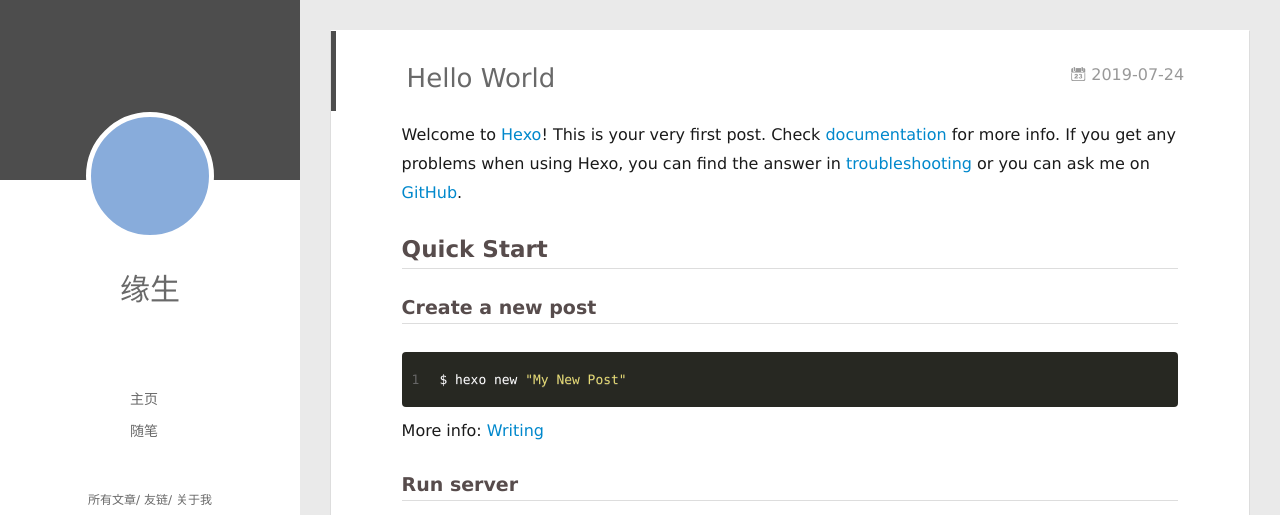
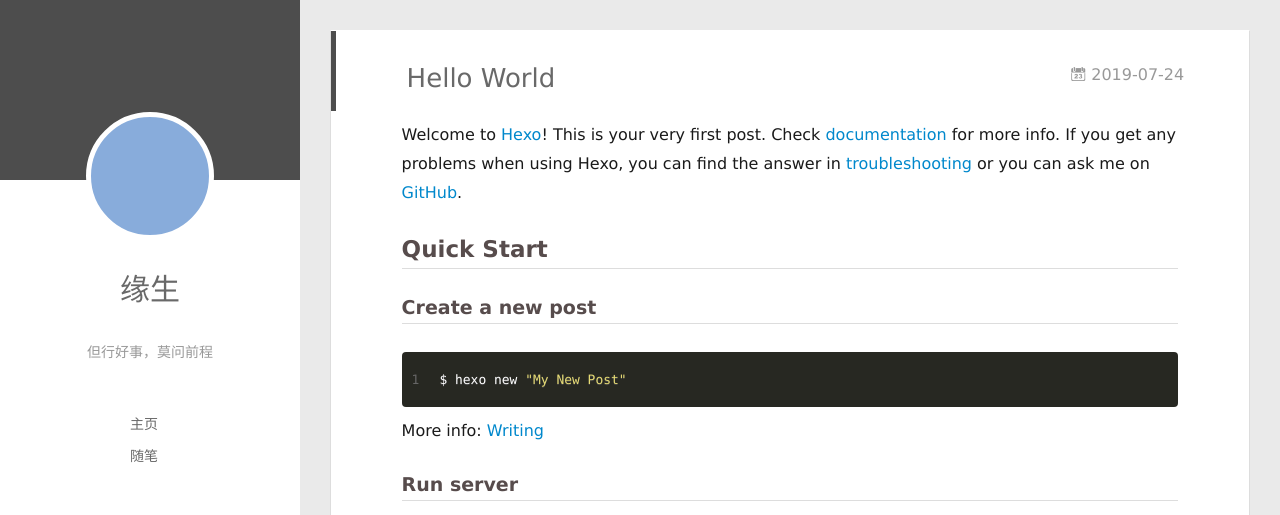
Before and after one commit to yuanshengo/yuanshengo.github.io, a plain HTML site: page 2019/07/24/hello-world/index.html in a window 1280 px wide. Shown: the top 515 px of the page. Drawn offline with Linux system fonts and the light colour scheme; no server answers.

Commit message:
Site updated: 2019-07-24 21:40:14

```diff
--- a/2019/07/24/hello-world/index.html
+++ b/2019/07/24/hello-world/index.html
@@ -14,7 +14,7 @@
 <meta property="og:url" content="http://yoursite.com/2019/07/24/hello-world/index.html">
 <meta property="og:site_name" content="CC">
 <meta property="og:description" content="Welcome to Hexo! This is your very first post. Check documentation for more info. If you get any problems when using Hexo, you can find the answer in troubleshooting or you can ask me on GitHub. Quick">
-<meta property="og:locale" content="default">
+<meta property="og:locale" content="zh-CN">
 <meta property="og:updated_time" content="2019-07-24T12:06:14.117Z">
 <meta name="twitter:card" content="summary">
 <meta name="twitter:title" content="Hello World">
@@ -52,6 +52,8 @@
 		<hgroup>
 		  <h1 class="header-author"><a href="/">缘生</a></h1>
 		</hgroup>
+
+		<p class="header-subtitle">但行好事，莫问前程</p>
 
 
 		<nav class="header-menu">
@@ -110,6 +112,8 @@
 			<hgroup>
 			  <h1 class="header-author js-header-author">缘生</h1>
 			</hgroup>
+
+			<p class="header-subtitle"><i class="icon icon-quo-left"></i>但行好事，莫问前程<i class="icon icon-quo-right"></i></p>
 
 
 
```
Also changed, not shown: archives/2019/07/index.html (+5 -1 lines), archives/2019/index.html (+5 -1 lines), archives/index.html (+5 -1 lines), index.html (+5 -1 lines).
